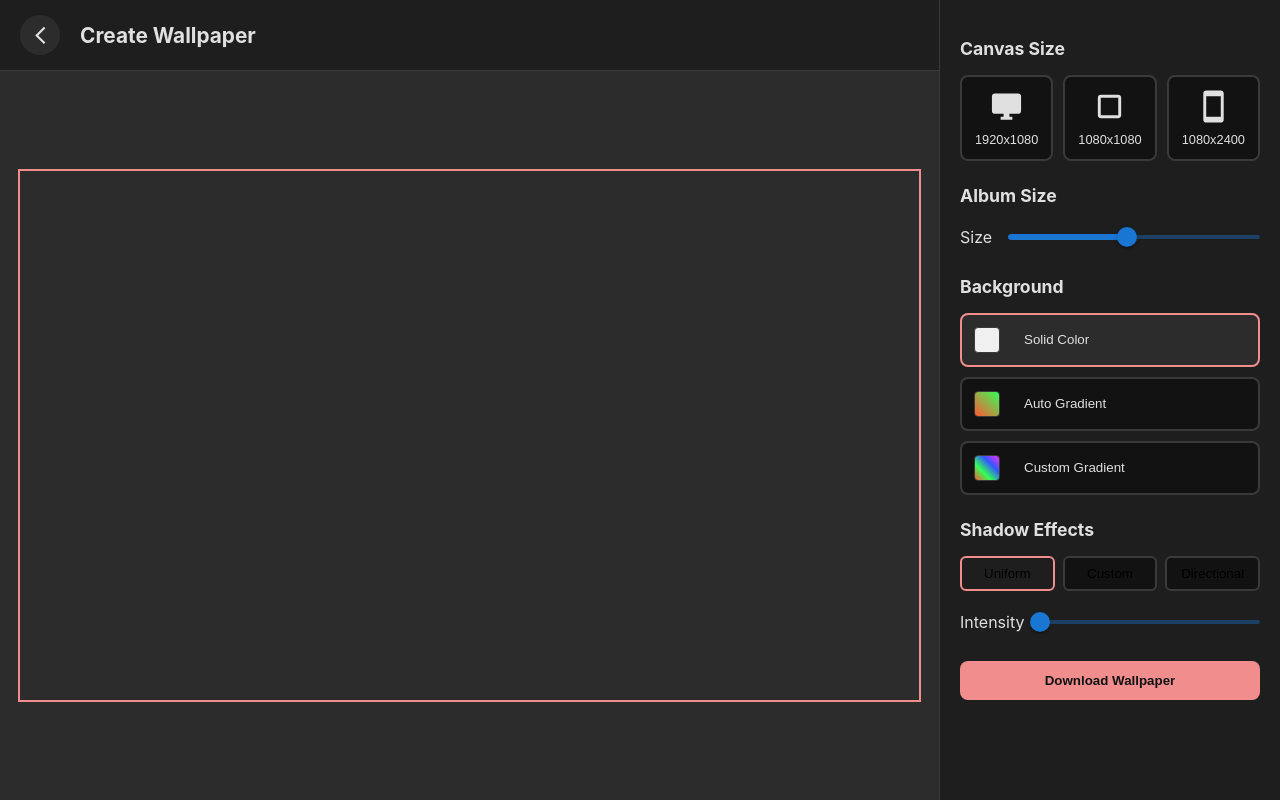
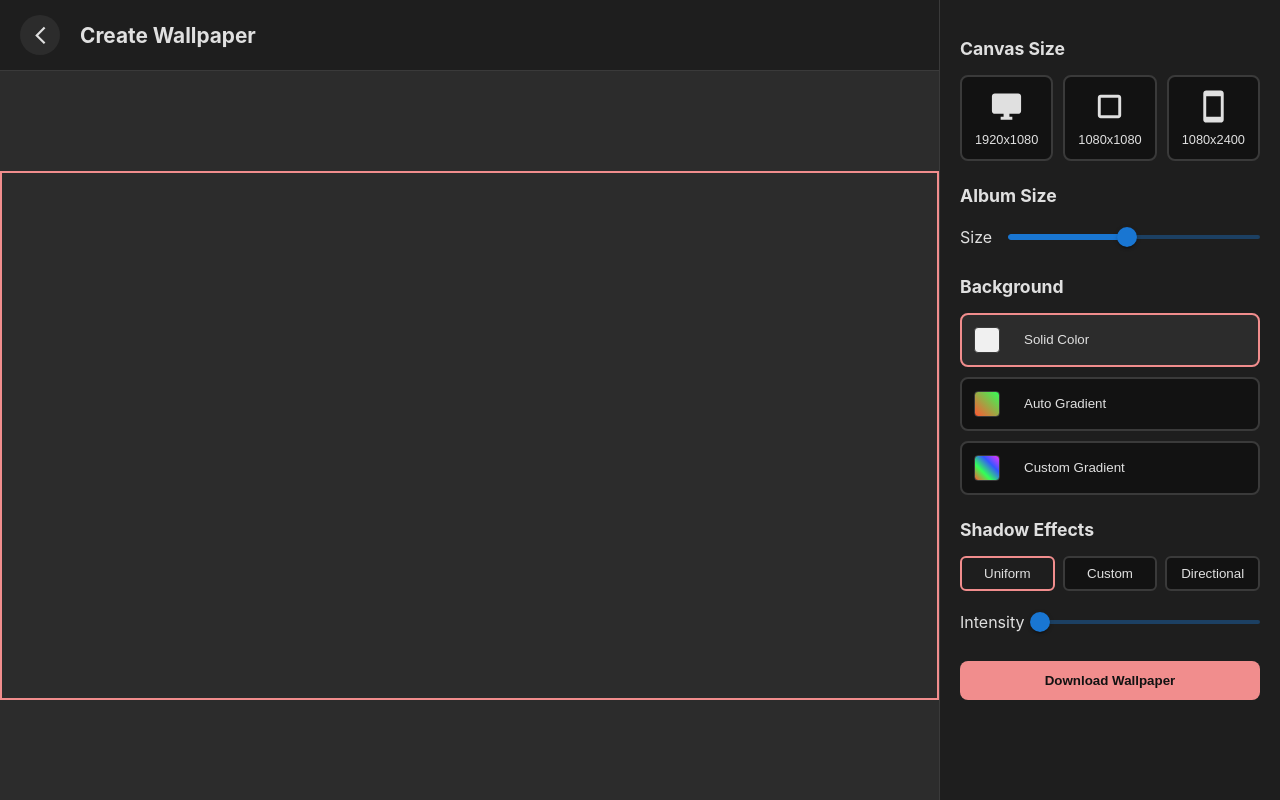
Before and after one commit to DhruvSinha2003/album-cover-wallpaper, a React (Create React App) app: page /create in a window 1280 px wide. Built offline with nearby package versions, Linux system fonts and the light colour scheme.

Commit message:
almost complete

```diff
--- a/src/Create.css
+++ b/src/Create.css
@@ -34,16 +34,17 @@
   display: flex;
   justify-content: center;
   align-items: center;
-  padding: 20px;
+  padding: 0;
   background-color: var(--bg-tertiary);
   overflow: hidden;
 }
 
 canvas {
-  max-width: 100%;
-  max-height: 100%;
+  width: 100%;
+  height: 100%;
   object-fit: contain;
   border: 2px solid var(--accent-primary);
+  box-sizing: border-box;
 }
 
 .back-button {
--- a/src/Sidebar.css
+++ b/src/Sidebar.css
@@ -146,6 +146,7 @@
 }
 
 .mode-button {
+  color: var(--text-primary);
   flex: 1;
   padding: 8px;
   border: 2px solid var(--border-color);
--- a/src/Sidebar.js
+++ b/src/Sidebar.js
@@ -171,6 +171,15 @@ export default function Sidebar({
                     ...customGradient,
                     isCustom: false,
                   });
+                }
+                if (type === "solid") {
+                  setActiveColorPicker("solid");
+                  setColorPickerAnchor(
+                    document.querySelector(".type-button.active")
+                  );
+                } else {
+                  setActiveColorPicker(null);
+                  setColorPickerAnchor(null);
                 }
               }}
             >
```
